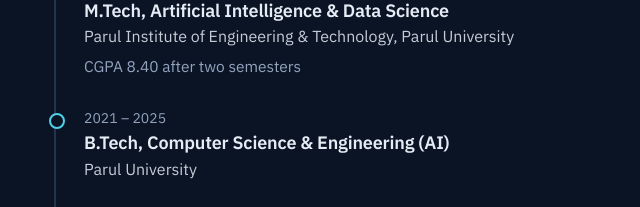
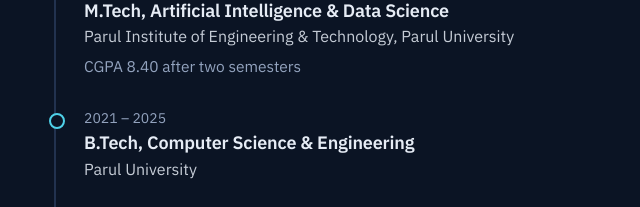
Before and after one commit to Jimil-jingar/jimil-jingar.github.io, a plain HTML site: page index.html in a window 1280 px wide. Shown: the part 2664-2871 px from the top of the page, 620-1260 px from the left. Drawn offline with Linux system fonts and the light colour scheme.

Commit message:
Fix B.Tech branch (core CSE)

```diff
--- a/index.html
+++ b/index.html
@@ -402,7 +402,7 @@ dialog img{max-height:78vh;width:auto;max-width:100%;margin:0 auto;background:#f
           </li>
           <li>
             <div class="when">2021 – 2025</div>
-            <h3>B.Tech, Computer Science &amp; Engineering (AI)</h3>
+            <h3>B.Tech, Computer Science &amp; Engineering</h3>
             <div class="org">Parul University</div>
           </li>
           <li>
```
